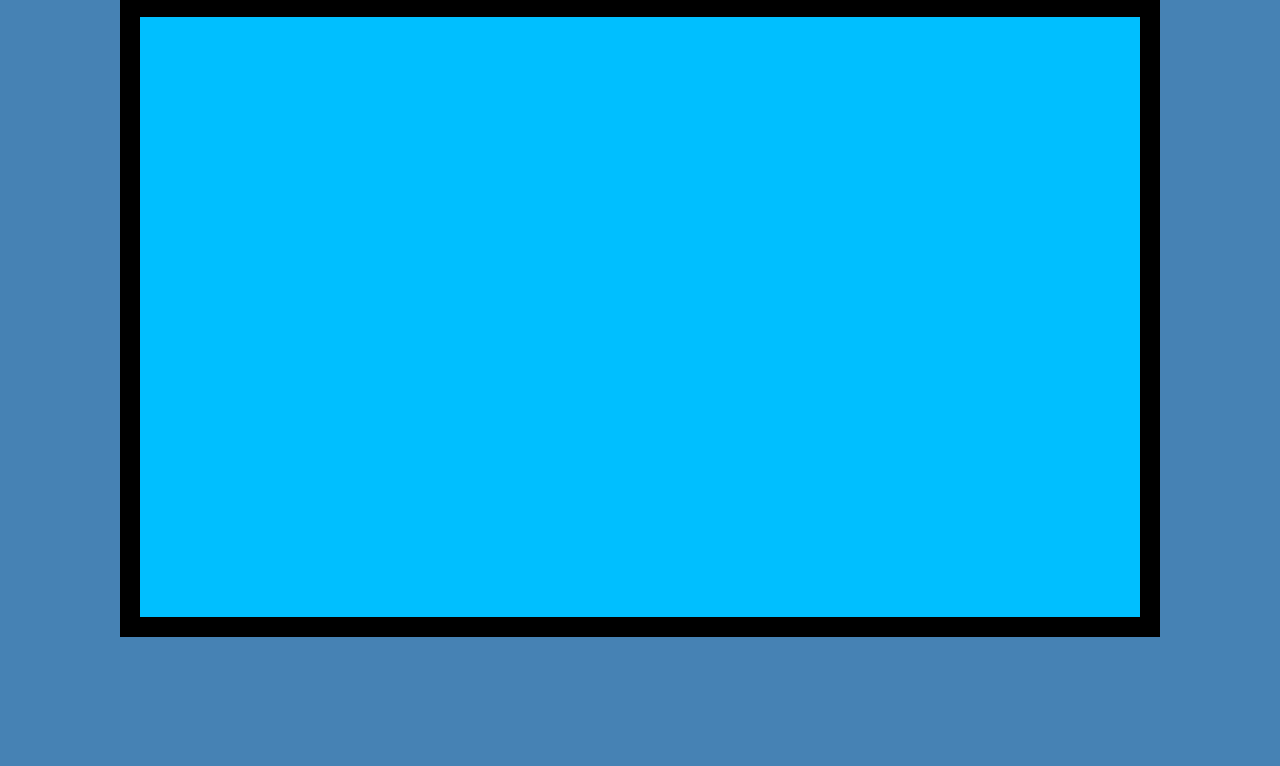
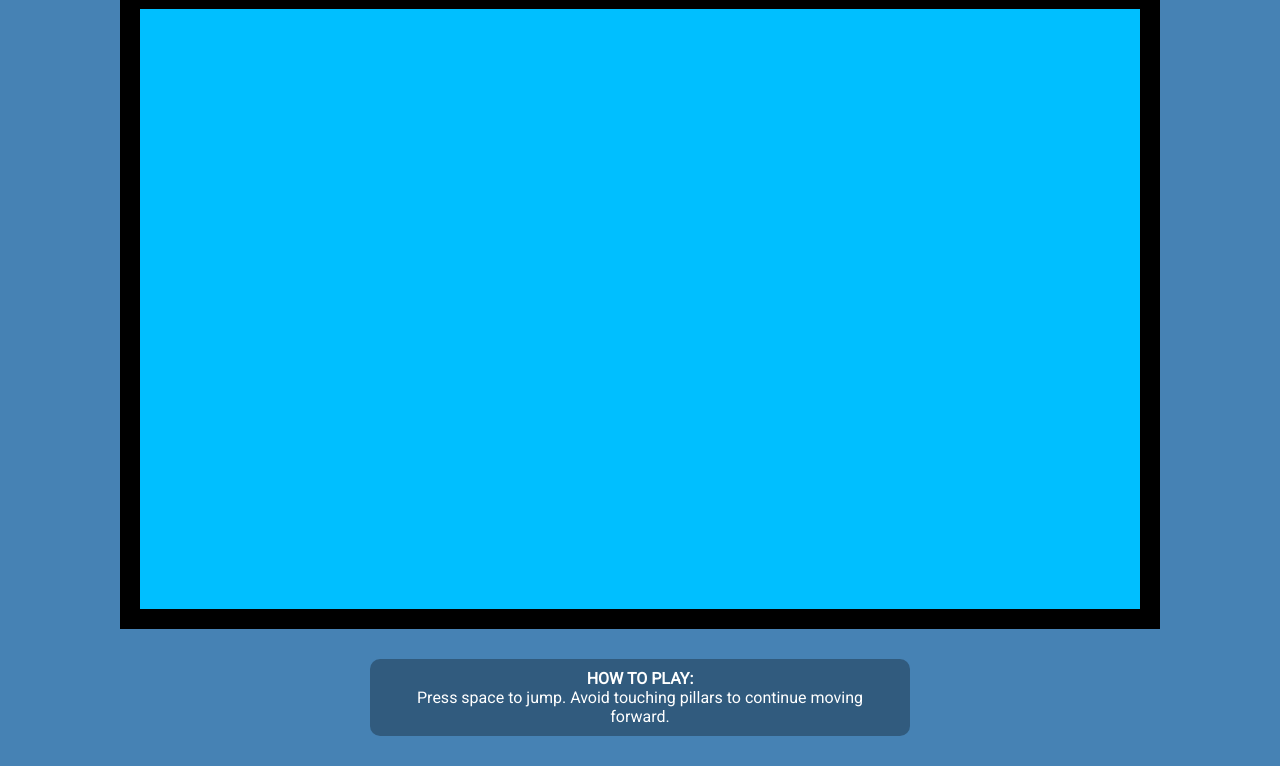
Before and after one commit to omersdai/flappy_bird_game, a plain HTML site: page index.html in a window 1280 px wide. Shown: the part 156-922 px from the top of the page. Before the commit the page ends 800 px from the top, so only its background shows below. Drawn offline with Linux system fonts and the light colour scheme.

Commit message:
added how to play instructions

```diff
--- a/index.html
+++ b/index.html
@@ -35,6 +35,11 @@
       </div>
     </div>
     <canvas id="canvas"></canvas>
+
+    <div class="how-to-play">
+      <h4>HOW TO PLAY:</h4>
+      Press space to jump. Avoid touching pillars to continue moving forward.
+    </div>
     <script src="script.js"></script>
   </body>
 </html>
--- a/script.js
+++ b/script.js
@@ -24,6 +24,8 @@ const staticPillar = {
   width: 100,
   gap: 180,
 };
+
+const tick = 10;
 
 let bird;
 let pillars;
@@ -83,7 +85,7 @@ function update() {
   drawPillars();
 
   if (gameStatus === CONTINUE) {
-    interval = requestAnimationFrame(update);
+    setTimeout(() => interval = requestAnimationFrame(update), tick)
   }
 }
 
@@ -158,6 +160,8 @@ function initializeGame() {
 }
 
 document.addEventListener('keydown', (e) => {
+  // Avoid scrolling
+  e.preventDefault();
   const action = actionMap[e.key];
 
   switch (action) {
--- a/styles/style.scss
+++ b/styles/style.scss
@@ -68,3 +68,12 @@ canvas {
   border: $border;
   background-color: $blue;
 }
+
+.how-to-play {
+  max-width: 540px;
+  text-align: center;
+  @include set-background(rgba($color: #000000, $alpha: 0.3));
+  padding: 10px 20px;
+  border-radius: 10px;
+  margin: 30px;
+}
```
Also changed, not shown: styles/style.css, 1 other file.
